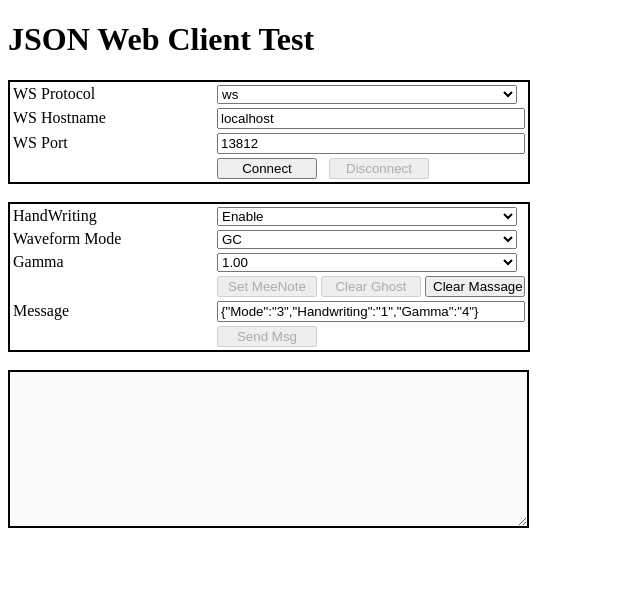
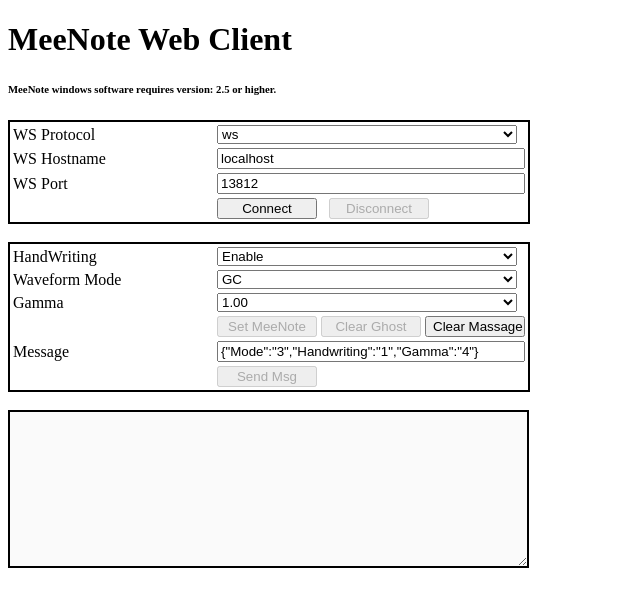
Before and after one commit to juneophone/web-socket-for-meenote, a plain HTML site: page index.html in a window 1280 px wide. Shown: the whole page, without its empty margins (0-640 px from the left). Drawn offline with Linux system fonts and the light colour scheme.

Commit message:
change help text

```diff
--- a/index.html
+++ b/index.html
@@ -18,7 +18,9 @@
             </style>
         </head>
         <body>
-            <h1>JSON Web Client Test</h1>
+            <h1>MeeNote Web Client </h1>
+            <h6>MeeNote windows software requires version: 2.5 or higher.</h6>
+
             <!-- WebSocket Connection Parameters Table -->
             <table>
                 <tr>
```
